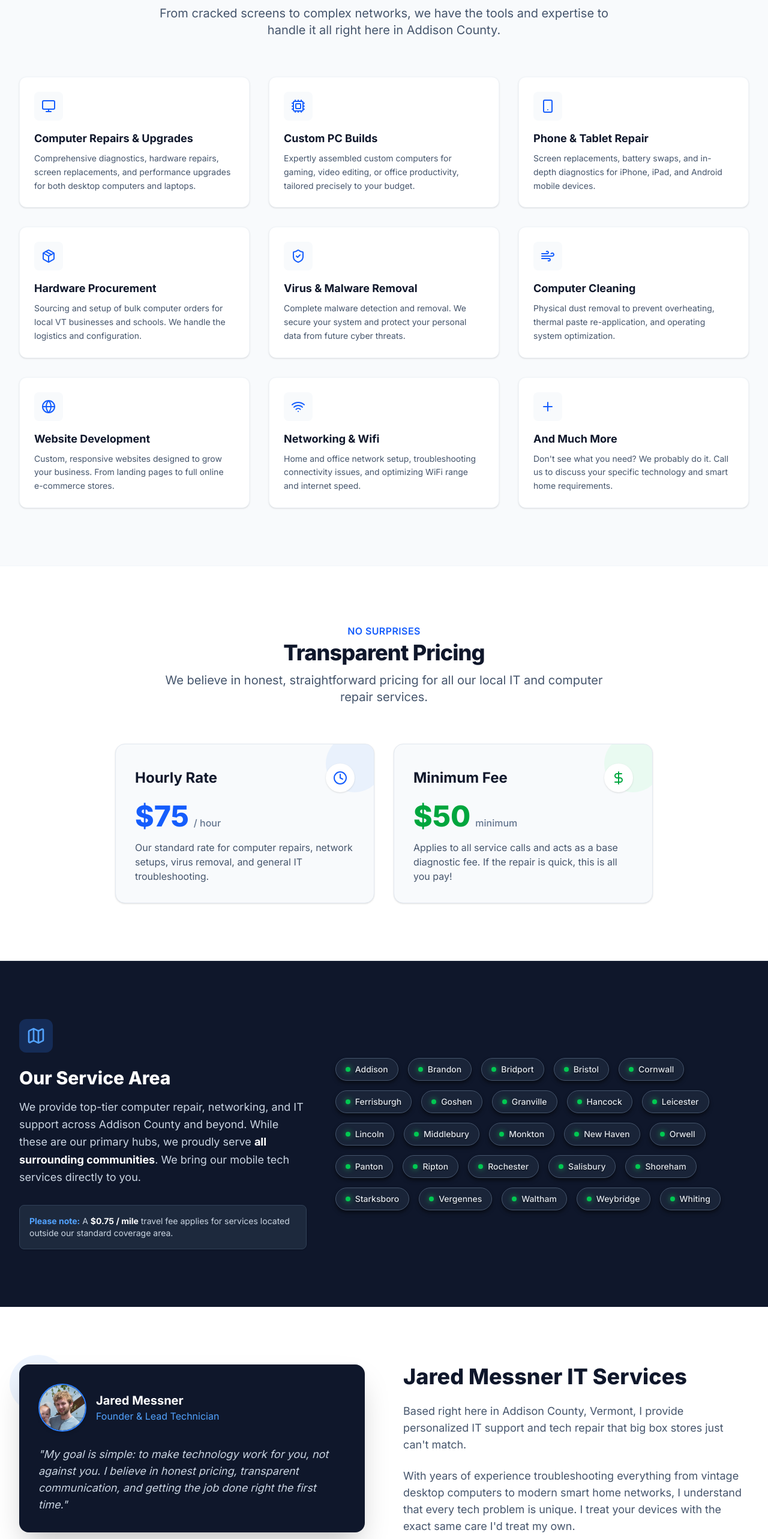
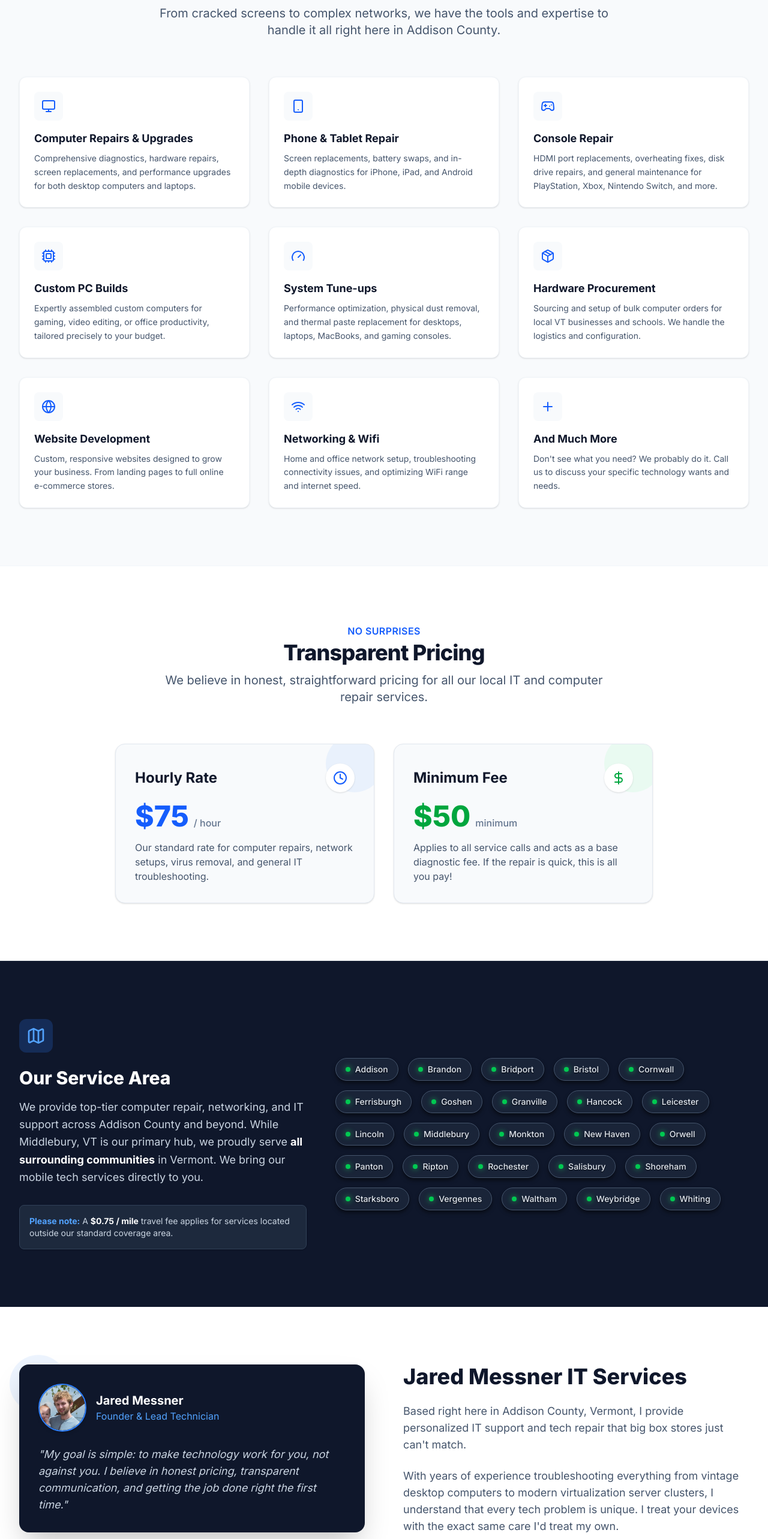
Before and after one commit to jaredscomputercare/jaredscomputercare-web, a Next.js app: page / in a window 1280 px wide. Shown: the part 840-3406 px from the top of the page at 60% size. Built offline with nearby package versions, Linux system fonts and the light colour scheme.

Commit message:
Update website tweaks for jardscomputercare v4

```diff
--- a/app/page.tsx
+++ b/app/page.tsx
@@ -10,6 +10,8 @@ import {
   Wind,
   Cpu,
   Smartphone,
+  Gamepad2,
+  Gauge,
   Menu,
   X,
   ChevronRight,
@@ -234,29 +236,29 @@ const Services = () => {
       icon: Monitor
     },
     {
+      title: "Phone & Tablet Repair",
+      description: "Screen replacements, battery swaps, and in-depth diagnostics for iPhone, iPad, and Android mobile devices.",
+      icon: Smartphone
+    },
+    {
+      title: "Console Repair",
+      description: "HDMI port replacements, overheating fixes, disk drive repairs, and general maintenance for PlayStation, Xbox, Nintendo Switch, and more.",
+      icon: Gamepad2
+    },
+    {
       title: "Custom PC Builds",
       description: "Expertly assembled custom computers for gaming, video editing, or office productivity, tailored precisely to your budget.",
       icon: Cpu
     },
     {
-      title: "Phone & Tablet Repair",
-      description: "Screen replacements, battery swaps, and in-depth diagnostics for iPhone, iPad, and Android mobile devices.",
-      icon: Smartphone
+      title: "System Tune-ups",
+      description: "Performance optimization, physical dust removal, and thermal paste replacement for desktops, laptops, MacBooks, and gaming consoles.",
+      icon: Gauge
     },
     {
       title: "Hardware Procurement",
       description: "Sourcing and setup of bulk computer orders for local VT businesses and schools. We handle the logistics and configuration.",
       icon: Package
-    },
-    {
-      title: "Virus & Malware Removal",
-      description: "Complete malware detection and removal. We secure your system and protect your personal data from future cyber threats.",
-      icon: ShieldCheck
-    },
-    {
-      title: "Computer Cleaning",
-      description: "Physical dust removal to prevent overheating, thermal paste re-application, and operating system optimization.",
-      icon: Wind
     },
     {
       title: "Website Development",
@@ -270,7 +272,7 @@ const Services = () => {
     },
     {
       title: "And Much More",
-      description: "Don't see what you need? We probably do it. Call us to discuss your specific technology and smart home requirements.",
+      description: "Don't see what you need? We probably do it. Call us to discuss your specific technology wants and needs.",
       icon: Plus
     }
   ];
@@ -377,7 +379,7 @@ const ServiceArea = () => {
             </div>
             <h2 className="text-3xl font-extrabold mb-4 text-white">Our Service Area</h2>
             <p className="text-slate-300 mb-8 text-lg leading-relaxed">
-              We provide top-tier computer repair, networking, and IT support across Addison County and beyond. While these are our primary hubs, we proudly serve <strong className="text-white">all surrounding communities</strong>. We bring our mobile tech services directly to you.
+              We provide top-tier computer repair, networking, and IT support across Addison County and beyond. While Middlebury, VT is our primary hub, we proudly serve <strong className="text-white">all surrounding communities</strong> in Vermont. We bring our mobile tech services directly to you.
             </p>
             <div className="inline-block bg-slate-800 border border-slate-700 rounded-lg p-4 shadow-sm">
               <p className="text-sm text-slate-300">
@@ -477,7 +479,7 @@ const About = () => {
               Based right here in Addison County, Vermont, I provide personalized IT support and tech repair that big box stores just can't match.
             </p>
             <p className="text-lg text-slate-600 mb-8">
-              With years of experience troubleshooting everything from vintage desktop computers to modern smart home networks, I understand that every tech problem is unique. I treat your devices with the exact same care I'd treat my own.
+              With years of experience troubleshooting everything from vintage desktop computers to modern virtualization server clusters, I understand that every tech problem is unique. I treat your devices with the exact same care I'd treat my own.
             </p>
 
             <div className="space-y-4">
@@ -501,7 +503,7 @@ const About = () => {
         <div className="mt-24 pt-16 border-t border-slate-100">
           <div className="text-center mb-12">
             <h3 className="text-2xl font-extrabold text-slate-900 mb-2">Trusted by Addison County</h3>
-            <p className="text-lg text-slate-600">See what our customers have to say</p>
+            <p className="text-lg text-slate-600">See what our customers have to say.</p>
           </div>
 
           <div className="grid grid-cols-1 md:grid-cols-3 gap-8">
```
